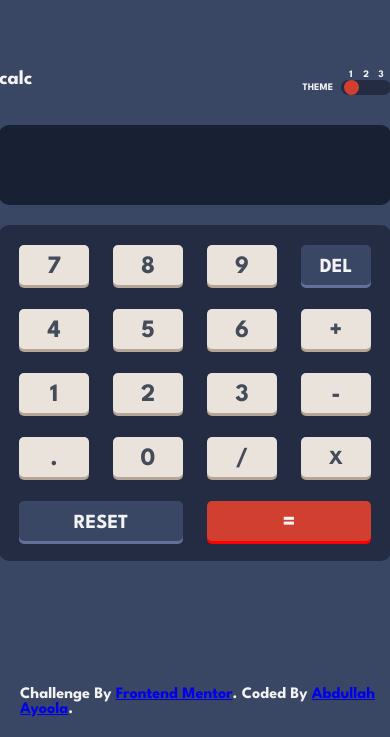
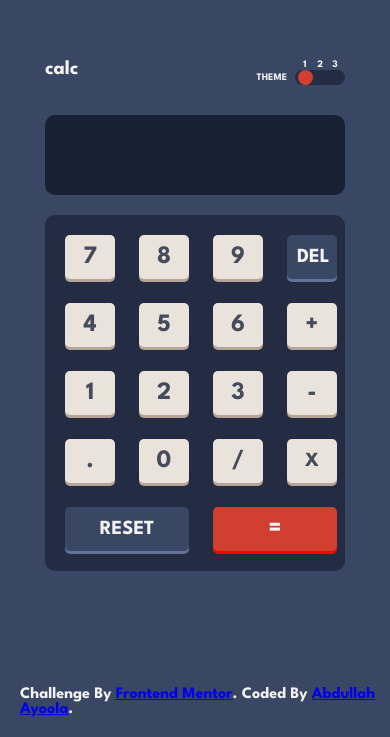
Before and after one commit to abdullah43577/Simple-Calculator, a plain HTML site: page index.html in a window 390 px wide. Shown: the part 107-844 px from the top of the page. Drawn offline with Linux system fonts and the light colour scheme.

Commit message:
optimized for mobile experience

```diff
--- a/styles.css
+++ b/styles.css
@@ -346,3 +346,19 @@ footer {
   background-color: hsl(177, 92%, 70%);
   box-shadow: 0px 3px hsl(176, 100%, 44%);
 }
+
+@media (max-width: 500px) {
+  main {
+    width: 300px;
+  }
+
+  .button {
+    width: 50px;
+    height: auto;
+  }
+
+  .reset,
+  .equal {
+    width: auto;
+  }
+}
```
